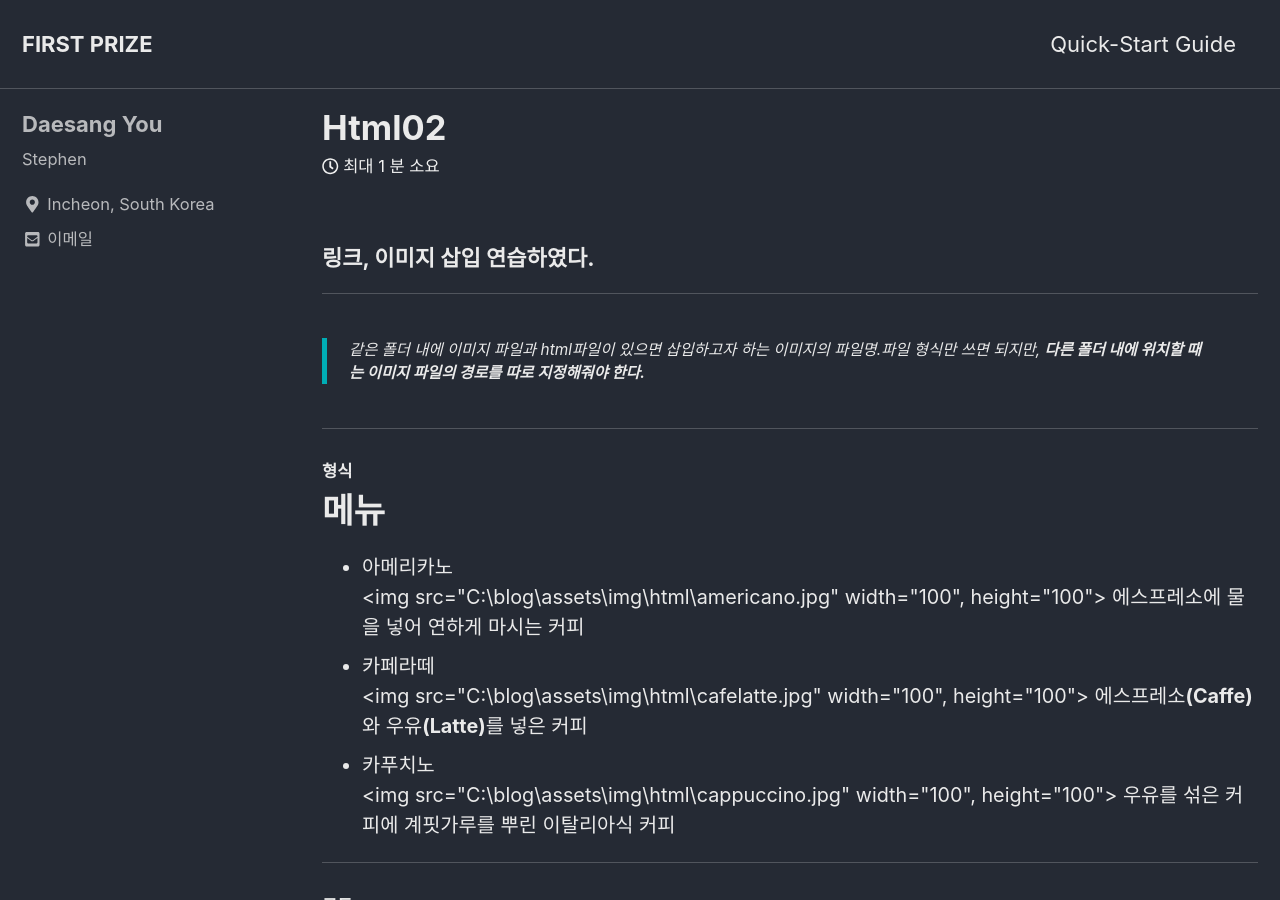
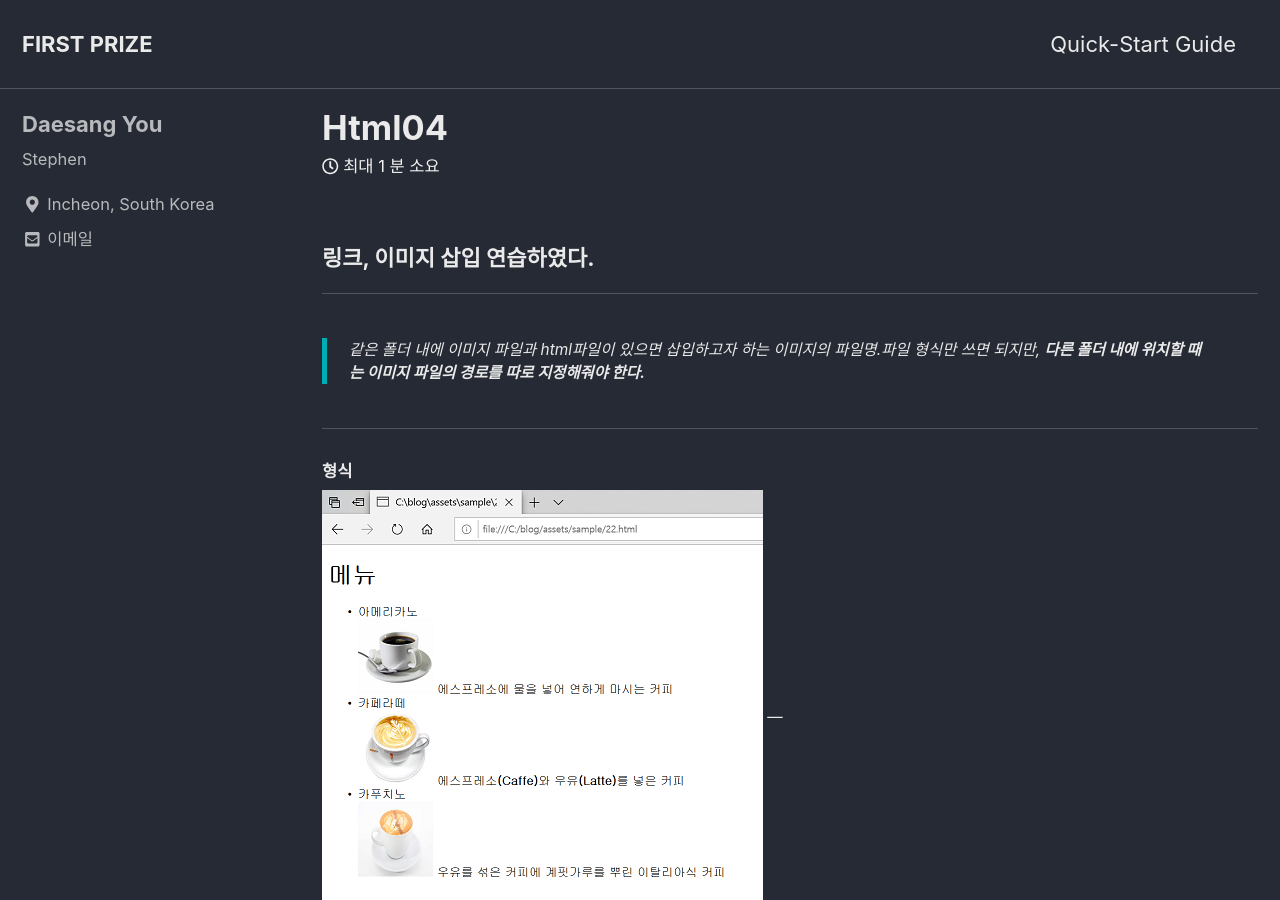
Before and after one commit to eotkd4791/eotkd4791.github.io, a Jekyll site: the page built from _posts/html/2019-05-01-HTML04.md, in a window 1280 px wide and 900 px high. Built offline with Jekyll 4.4.1, drawn with Linux system fonts in a browser that asks for light colours; cached includes are drawn as plain includes; comment, search, counter and statistics services are not loaded.

Commit message:
2019-05-01-HTML

```diff
--- a/_posts/html/2019-05-01-HTML02.md
+++ b/_posts/html/2019-05-01-HTML04.md
@@ -8,25 +8,7 @@
 ---
 
 #### 형식
-<html>
-    <head><h1>메뉴</h1></head>
-    <body>
-        <ul>
-            <li> 아메리카노 <br>
-	             <img src="C:\blog\assets\img\html\americano.jpg" width="100", height="100"> 에스프레소에 물을 넣어 연하게 마시는 커피
-               </li>
-
-            <li>카페라떼 <br>
-	             <img src="C:\blog\assets\img\html\cafelatte.jpg" width="100", height="100"> 에스프레소<strong>(Caffe)</strong>와 우유<strong>(Latte)</strong>를 넣은 커피
-               </li>
-
-            <li>카푸치노 <br>
-	             <img src="C:\blog\assets\img\html\cappuccino.jpg" width="100", height="100"> 우유를 섞은 커피에 계핏가루를 뿌린 이탈리아식 커피
-               </li>
-        </ul>
-    </body>
-</html>
-
+![](/assets/img/html/html4.png)
 ---
 
 #### 코드
```
Also changed, not shown: _posts/html/2019-05-01-HTML03.md (renamed from _posts/html/2019-05-01-HTML01.md, +1 -11 lines), assets/img/html/html3.png (added), assets/img/html/html4.png (added).
